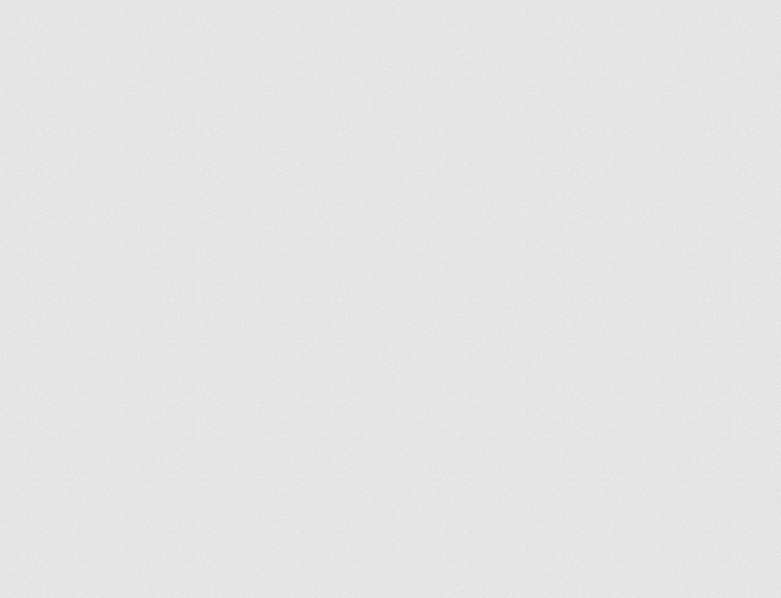
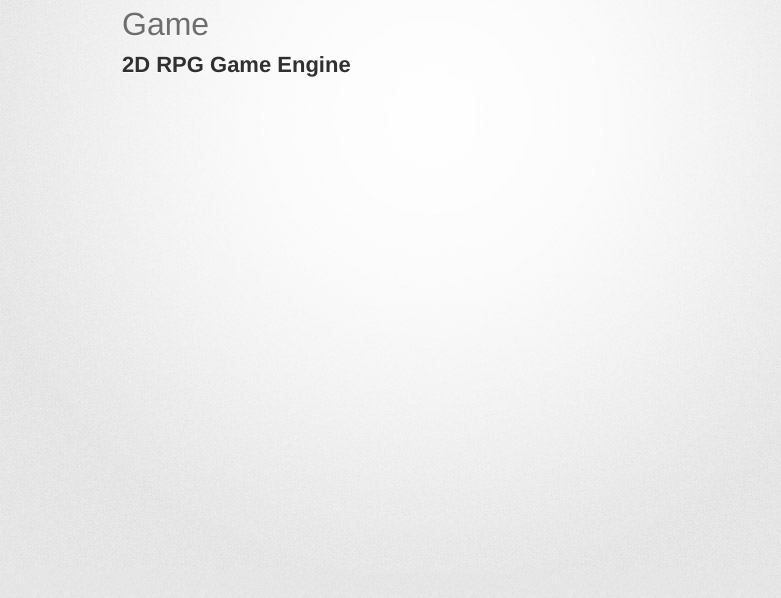
Before and after one commit to bestDB/game, a plain HTML site: page index.html in a window 1280 px wide. Shown: the whole page, without its empty margins (208-989 px from the left). Drawn offline with Linux system fonts and the light colour scheme; a web font is replaced by a local one.

Commit message:
Update index.html

```diff
--- a/index.html
+++ b/index.html
@@ -14,6 +14,13 @@
   </head>
 
   <body>
+
+  <div id="container">
+    <div class="inner">
+      <h1>Game</h1>
+      <h2>2D RPG Game Engine</h2>
+    </div>
+  </div>
 <!--
     <div id="container">
       <div class="inner">
```
